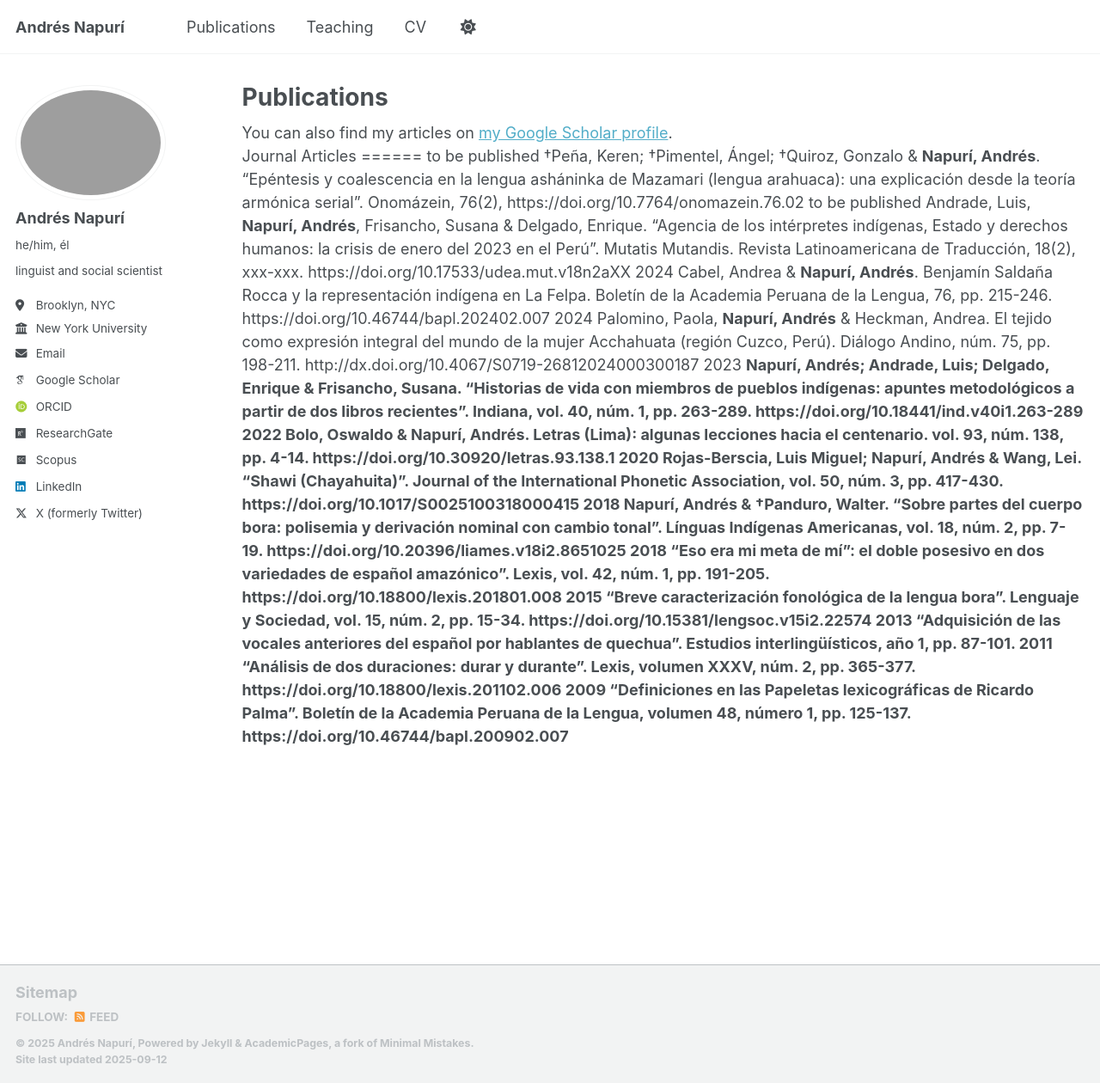
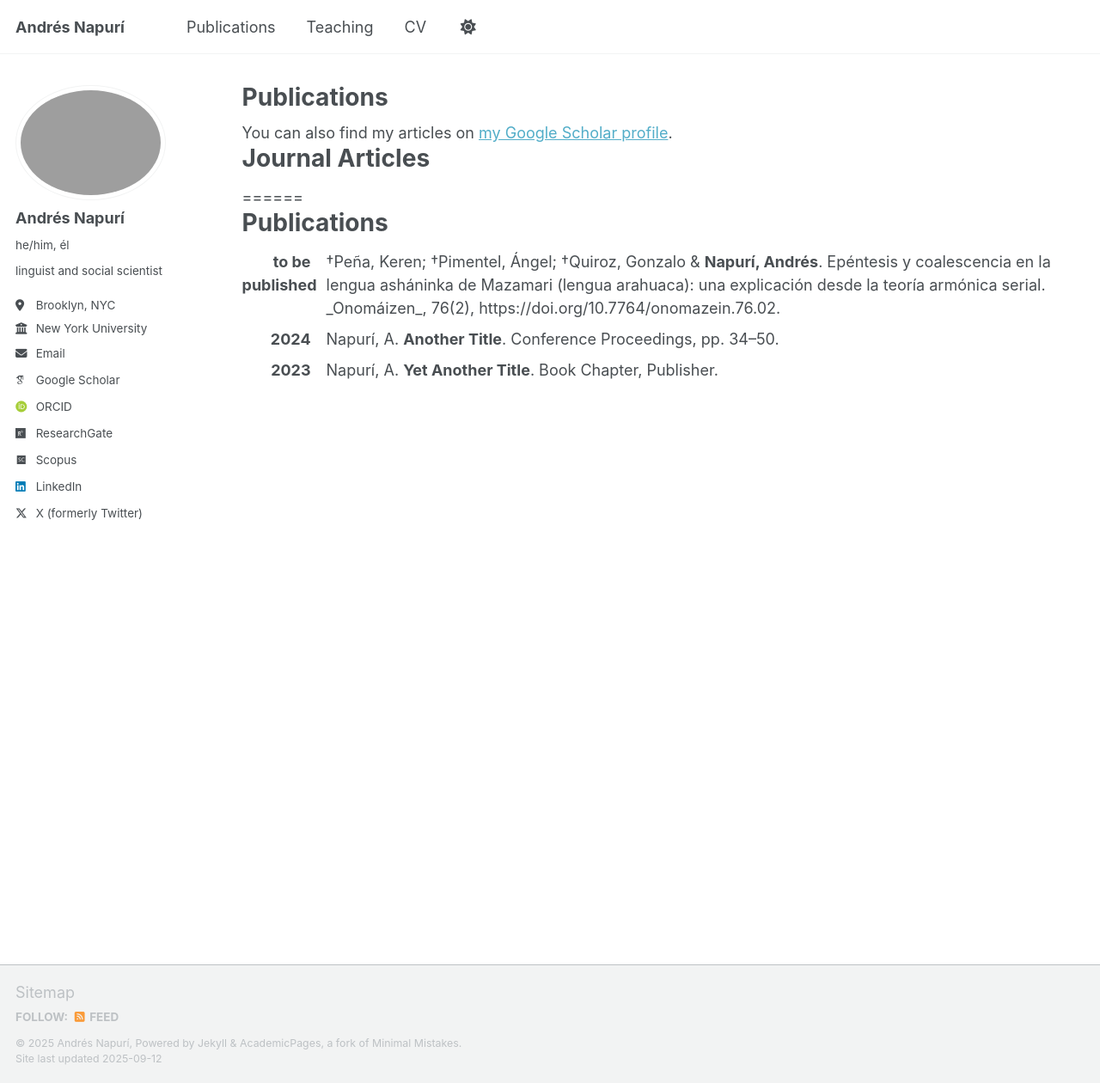
Before and after one commit to andresnapuri/andresnapuri.github.io, a Jekyll site: the page built from _pages/publications.html, in a window 1280 px wide and 1260 px high. Shown: the whole window at 86% size. Built offline with Jekyll 4.4.1, drawn with Linux system fonts in a browser that asks for light colours; some web fonts are replaced; a script that is not in the unit is left out.

Commit message:
Update publications.html

```diff
--- a/_pages/publications.html
+++ b/_pages/publications.html
@@ -9,22 +9,45 @@ author_profile: true
   <div class="wordwrap">You can also find my articles on <a href="{{site.author.googlescholar}}">my Google Scholar profile</a>.</div>
 {% endif %}
 
-Journal Articles
+<h1>Journal Articles</h1>
 ======
 
-to be published   †Peña, Keren; †Pimentel, Ángel; †Quiroz, Gonzalo & <b>Napurí, Andrés</b>. “Epéntesis y coalescencia en la lengua asháninka de Mazamari (lengua arahuaca): una explicación desde la teoría armónica serial”. Onomázein, 76(2), https://doi.org/10.7764/onomazein.76.02
-to be published   Andrade, Luis, <b>Napurí, Andrés</b>, Frisancho, Susana & Delgado, Enrique. “Agencia de los intérpretes indígenas, Estado y derechos humanos: la crisis de enero del 2023 en el Perú”. Mutatis Mutandis. Revista Latinoamericana de Traducción, 18(2), xxx-xxx. https://doi.org/10.17533/udea.mut.v18n2aXX
-2024          	  Cabel, Andrea & <b>Napurí, Andrés</b>. Benjamín Saldaña Rocca y la representación indígena en La Felpa. Boletín de la Academia Peruana de la Lengua, 76, pp. 215-246. https://doi.org/10.46744/bapl.202402.007
-2024	            Palomino, Paola, <b>Napurí, Andrés</b> & Heckman, Andrea. El tejido como expresión integral del mundo de la mujer Acchahuata (región Cuzco, Perú). Diálogo Andino, núm. 75, pp. 198-211. http://dx.doi.org/10.4067/S0719-26812024000300187
-2023	            <b>Napurí, Andrés; Andrade, Luis; Delgado, Enrique & Frisancho, Susana. “Historias de vida con miembros de pueblos indígenas: apuntes metodológicos a partir de dos libros recientes”. Indiana, vol. 40, núm. 1, pp. 263-289. https://doi.org/10.18441/ind.v40i1.263-289
-2022              Bolo, Oswaldo & <b>Napurí, Andrés</b>. Letras (Lima): algunas lecciones hacia el centenario. vol. 93, núm. 138, pp. 4-14.
-https://doi.org/10.30920/letras.93.138.1
-2020              Rojas-Berscia, Luis Miguel; <b>Napurí, Andrés</b> & Wang, Lei. “Shawi (Chayahuita)”. Journal of the International Phonetic Association, vol. 50, núm. 3, pp. 417-430.
-https://doi.org/10.1017/S0025100318000415
-2018              <b>Napurí, Andrés</b> & †Panduro, Walter. “Sobre partes del cuerpo bora: polisemia y derivación nominal con cambio tonal”. Línguas Indígenas Americanas, vol. 18, núm. 2, pp. 7-19.
-https://doi.org/10.20396/liames.v18i2.8651025
-2018	            “Eso era mi meta de mí”: el doble posesivo en dos variedades de español amazónico”. Lexis, vol. 42, núm. 1, pp. 191-205. https://doi.org/10.18800/lexis.201801.008
-2015	            “Breve caracterización fonológica de la lengua bora”. Lenguaje y Sociedad, vol. 15, núm. 2, pp. 15-34. https://doi.org/10.15381/lengsoc.v15i2.22574
-2013	            “Adquisición de las vocales anteriores del español por hablantes de quechua”. Estudios interlingüísticos, año 1, pp. 87-101.
-2011	            “Análisis de dos duraciones: durar y durante”. Lexis, volumen XXXV, núm. 2, pp. 365-377. https://doi.org/10.18800/lexis.201102.006
-2009	            “Definiciones en las Papeletas lexicográficas de Ricardo Palma”. Boletín de la Academia Peruana de la Lengua, volumen 48, número 1, pp. 125-137. https://doi.org/10.46744/bapl.200902.007
+<h1>Publications</h1>
+
+<div class="pub-list">
+  <div class="pub-item">
+    <span class="pub-year">to be published</span>
+    <span class="pub-info"> †Peña, Keren; †Pimentel, Ángel; †Quiroz, Gonzalo & <strong>Napurí, Andrés</strong>. Epéntesis y coalescencia en la lengua asháninka de Mazamari (lengua arahuaca): una explicación desde la teoría armónica serial. _Onomáizen_, 76(2), https://doi.org/10.7764/onomazein.76.02.</span>
+  </div>
+  <div class="pub-item">
+    <span class="pub-year">2024</span>
+    <span class="pub-info">Napurí, A. <strong>Another Title</strong>. Conference Proceedings, pp. 34–50.</span>
+  </div>
+  <div class="pub-item">
+    <span class="pub-year">2023</span>
+    <span class="pub-info">Napurí, A. <strong>Yet Another Title</strong>. Book Chapter, Publisher.</span>
+  </div>
+</div>
+
+<style>
+.pub-list {
+  display: flex;
+  flex-direction: column;
+  gap: 0.5em; /* space between publications */
+}
+
+.pub-item {
+  display: flex;
+}
+
+.pub-year {
+  width: 80px; /* fixed width for year column */
+  font-weight: bold;
+  text-align: right;
+  margin-right: 1em; /* space between year and info */
+}
+
+.pub-info {
+  flex: 1; /* takes remaining space */
+}
+</style>
```
